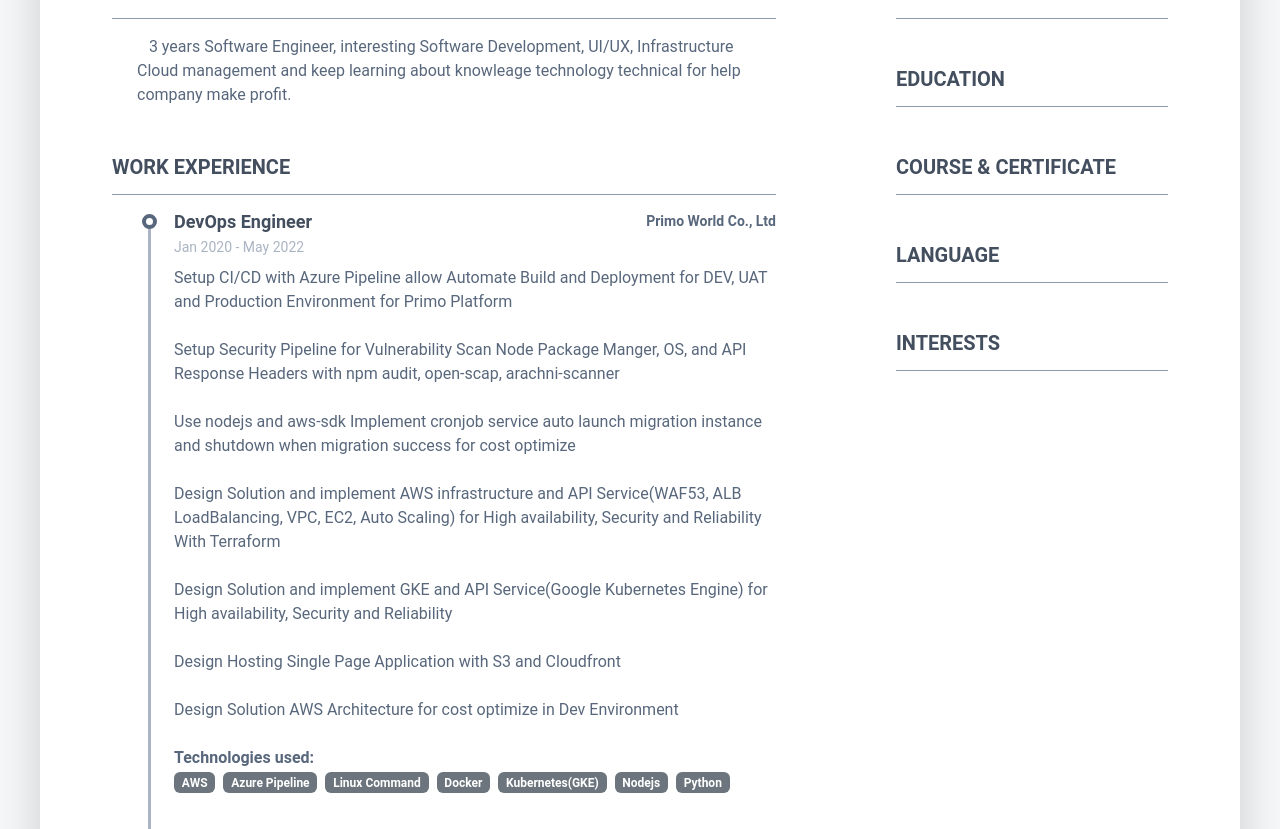
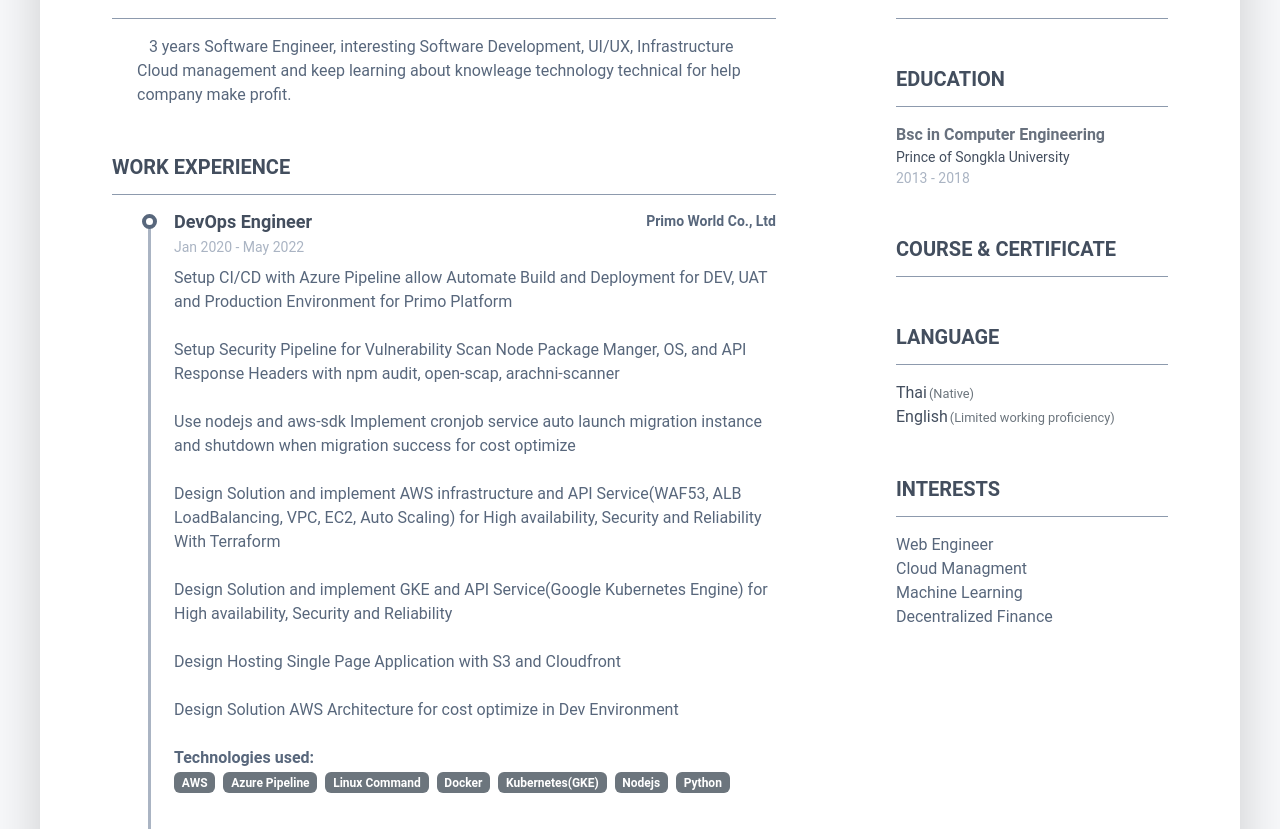
Before and after one commit to PanupongDeve/panupong-resume, a React (Vite) app in the folder client/: page / in a window 1280 px wide. Shown: the part 386-1215 px from the top of the page. Built offline with nearby package versions, Linux system fonts and the light colour scheme; some icons are missing.

Commit message:
[ADD] education languge interests

```diff
--- a/client/src/components/Education/index.tsx
+++ b/client/src/components/Education/index.tsx
@@ -4,7 +4,17 @@ import CardSection from '../CardSection'
 
 const Education = () => {
     return (
-        <CardSection className="education-section" title="Education"></CardSection>
+        <CardSection className="education-section" title="Education">
+             <div className='education-section-content'>
+                <ul className="list-unstyled">
+                    <li className="mb2">
+                        <div className='resume-degree font-weight-bold'>Bsc in Computer Engineering</div>
+                        <div className='resume-degree-org'>Prince of Songkla University</div>
+                        <div className='resume-degree-time'>2013 - 2018</div>
+                    </li>
+                </ul>
+            </div>
+        </CardSection>
     )
 }
 
--- a/client/src/components/Education/styles.css
+++ b/client/src/components/Education/styles.css
@@ -0,0 +1,14 @@
+.resume-degree {
+    color: #434e5e;
+    font-weight: bolder;
+    opacity: 0.8;
+}
+
+.resume-degree-org {
+    font-size: 0.875rem;
+}
+
+.resume-degree-time {
+    color: #aab4c3;
+    font-size: 0.875rem;
+}
--- a/client/src/components/Interests/index.tsx
+++ b/client/src/components/Interests/index.tsx
@@ -4,7 +4,16 @@ import CardSection from '../CardSection'
 
 const Interests = () => {
     return (
-        <CardSection class="interests-section" title="Interests"></CardSection>
+        <CardSection class="interests-section" title="Interests">
+            <div className='interests-section-content'>
+                <ul className="list-unstyled">
+                    <li className="mb1">Web Engineer</li>
+                    <li className="mb1">Cloud Managment</li>
+                    <li className="mb1">Machine Learning</li>
+                    <li className="mb1">Decentralized Finance</li>
+                </ul>
+            </div>
+        </CardSection>
     )
 }
 
--- a/client/src/components/Interests/styles.css
+++ b/client/src/components/Interests/styles.css
@@ -0,0 +1,3 @@
+.interests-section-content {
+    color: #58677c;
+}
--- a/client/src/components/Language/index.tsx
+++ b/client/src/components/Language/index.tsx
@@ -4,7 +4,20 @@ import CardSection from '../CardSection'
 
 const Language = () => {
     return (
-        <CardSection className="lang-section" title="Language"></CardSection>
+        <CardSection className="lang-section" title="Language">
+            <div className='lang-section-content'>
+                <ul className="list-unstyled">
+                    <li className='mb2'>
+                        <span className='resume-lang-name font-weight-bold'>Thai</span>
+                        <small className='text-muted font-weight-normal'>(Native)</small>
+                    </li>
+                    <li className='mb2'>
+                        <span className='resume-lang-name font-weight-bold'>English</span>
+                        <small className='text-muted font-weight-normal'>(Limited working proficiency)</small>
+                    </li>
+                </ul>
+            </div>
+        </CardSection>
     )
 }
 
--- a/client/src/components/Language/styles.css
+++ b/client/src/components/Language/styles.css
@@ -0,0 +1,4 @@
+.resume-lang-name {
+    color: #434E5E;
+    margin-right: 2px;
+}
```
